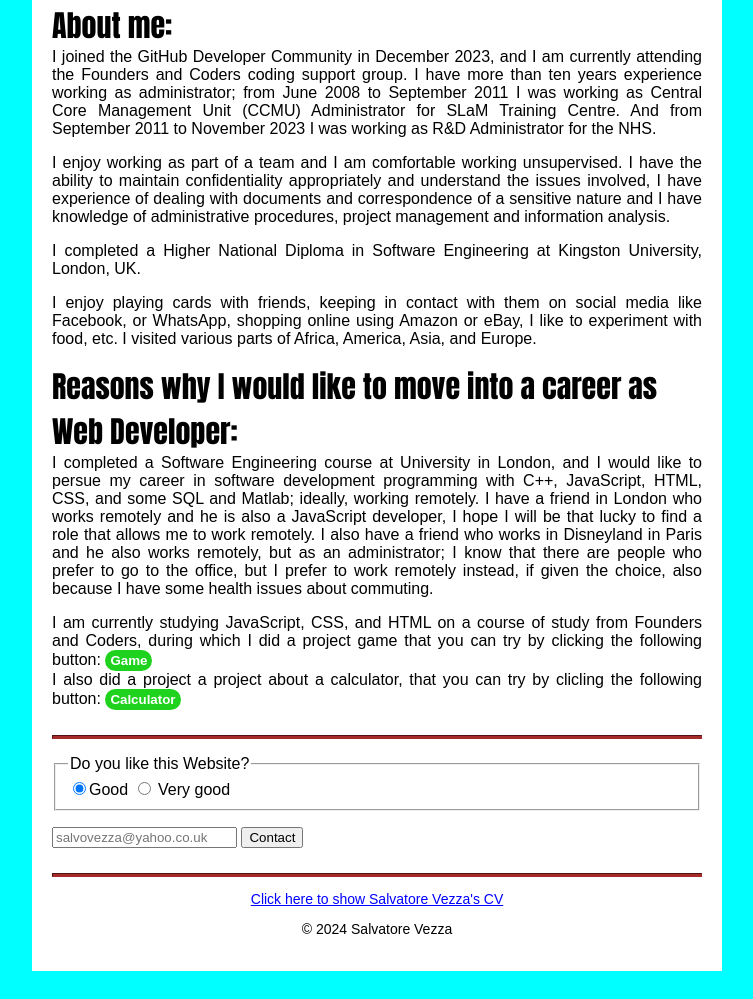
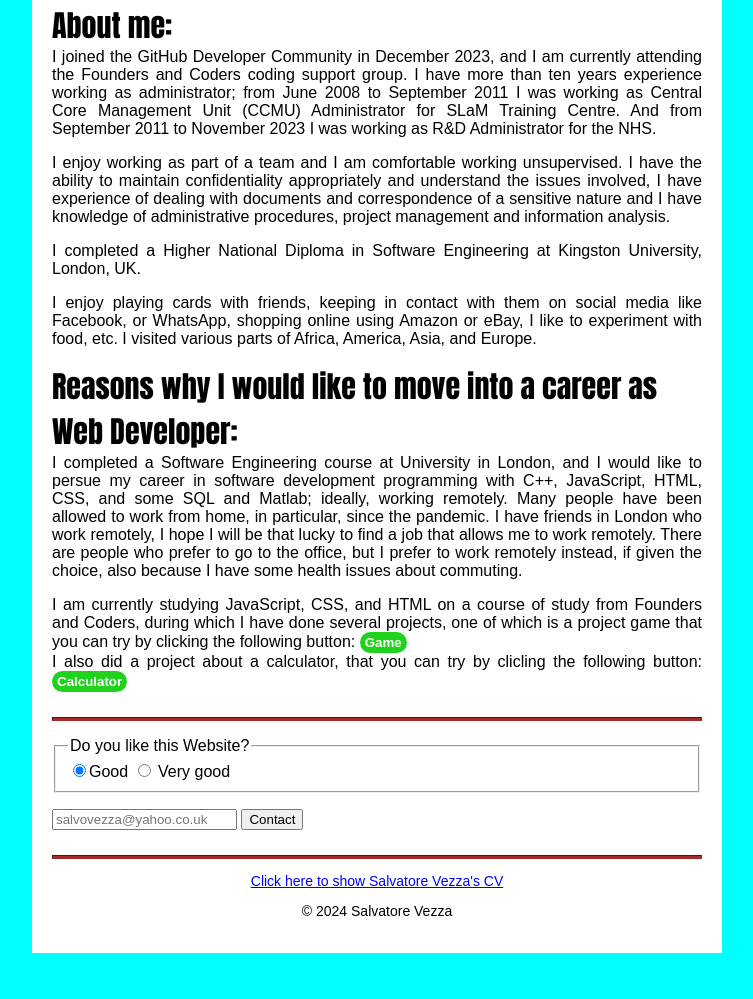
Before and after one commit to salvovezza/showcase, a plain HTML site: page index.html in a window 1280 px wide. Shown: the part 324-1323 px from the top of the page, without its empty margins (263-1016 px from the left). Drawn offline with Linux system fonts and the light colour scheme.

Commit message:
Update index.html

```diff
--- a/index.html
+++ b/index.html
@@ -7,7 +7,7 @@
     <title>Salvatore Vezza</title>
     <style>
       body {
-        font-family: arial;
+        font-family: Arial;
       }
       .showButton{
         border: none;
@@ -49,16 +49,16 @@
     <section>
       <h2>Reasons why I would like to move into a career as Web Developer:</h2>
       <article class="flavor">
-        I completed a Software Engineering course at University in London, and I would like to persue my career in software development programming with C++, JavaScript, HTML, CSS, and some SQL and Matlab; ideally, working remotely. I have a friend in London who works remotely and he is also a JavaScript developer, I hope I will be that lucky to find a role that allows me to work remotely. I also have a friend who works in Disneyland in Paris and he also works remotely, but as an administrator; I know that there are people who prefer to go to the office, but I prefer to work remotely instead, if given the choice, also because I have some health issues about commuting.
+        I completed a Software Engineering course at University in London, and I would like to persue my career in software development programming with C++, JavaScript, HTML, CSS, and some SQL and Matlab; ideally, working remotely. Many people have been allowed to work from home, in particular, since the pandemic. I have friends in London who work remotely, I hope I will be that lucky to find a job that allows me to work remotely. There are people who prefer to go to the office, but I prefer to work remotely instead, if given the choice, also because I have some health issues about commuting.
 
-        <p class="flavor">I am currently studying JavaScript, CSS, and HTML on a course of study from Founders and Coders, during which I did a project game that you can try by clicking the following button:
+        <p class="flavor">I am currently studying JavaScript, CSS, and HTML on a course of study from Founders and Coders, during which I have done several projects, one of which is a project game that you can try by clicking the following button:
     <button onclick="
       showGame();
       " class="showButton">
       Game</button>
 
         <br>
-        I also did a project a project about a calculator, that you can try by clicling the following button:
+        I also did a project about a calculator, that you can try by clicling the following button:
     <button onclick="
       showCalculator();
     " class="showButton">
@@ -91,10 +91,10 @@
   </div>
   <script>
     function showGame() {
-      document.location.href="Curriculum Vitae (updated).pdf";
+      document.location.href="rpsGame.html";
     }
     function showCalculator() {
-      document.location.href="Curriculum Vitae (updated).pdf";
+      document.location.href="gameCalculator.html";
     }
   </script>
 </body>
```
